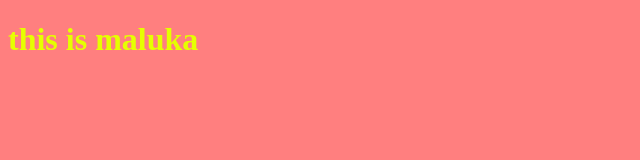
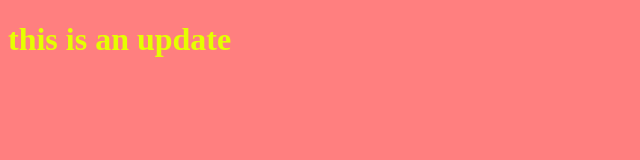
Before and after one commit to malkmoustafa/myproject, a plain HTML site: page index.html in a window 1280 px wide. Shown: the whole page, without its empty margins (0-640 px from the left). Drawn offline with Linux system fonts and the light colour scheme.

Commit message:
edit the html file

```diff
--- a/index.html
+++ b/index.html
@@ -1,15 +1,18 @@
 <!DOCTYPE html>
 <html lang="en">
+
 <head>
     <meta charset="UTF-8">
     <meta name="viewport" content="width=device-width, initial-scale=1.0">
     <link rel="stylesheet" href="style.css">
     <title>Document</title>
 </head>
+
 <body>
 
-<h1>this is maluka </h1>
+    <h1>this is an update</h1>
 
-    <script>src="app.js"</script>
+    <script>src = "app.js"</script>
 </body>
+
 </html>
```
